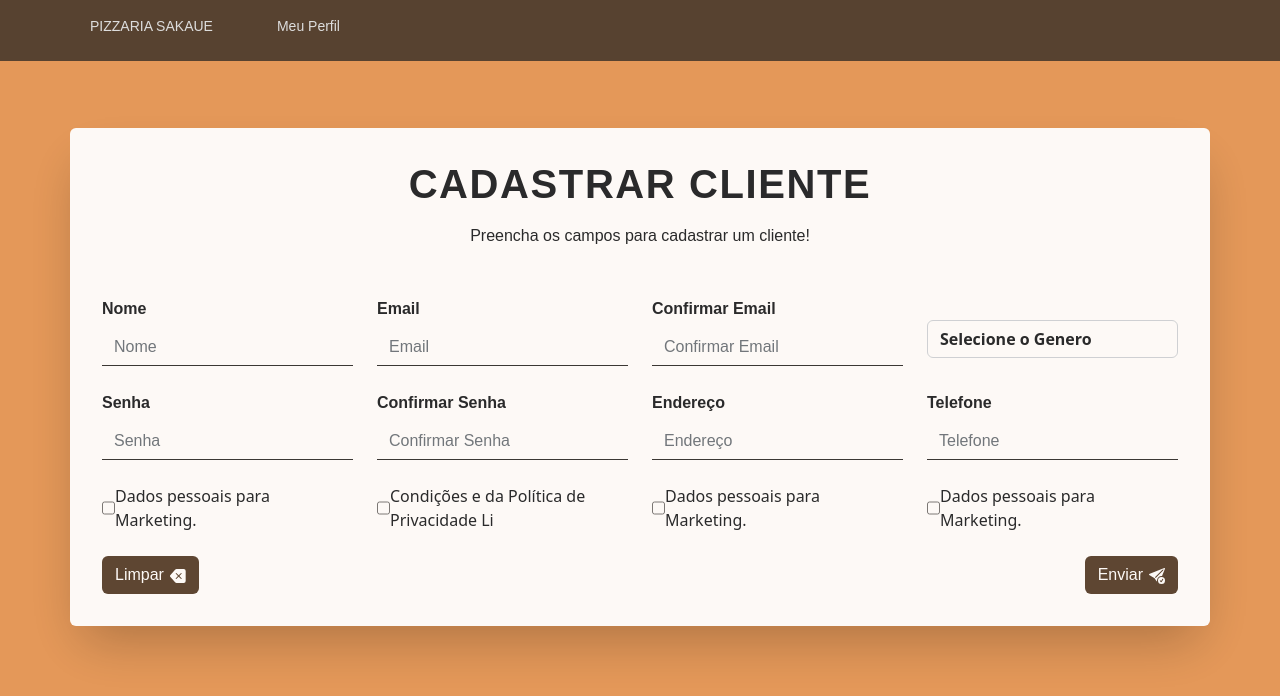
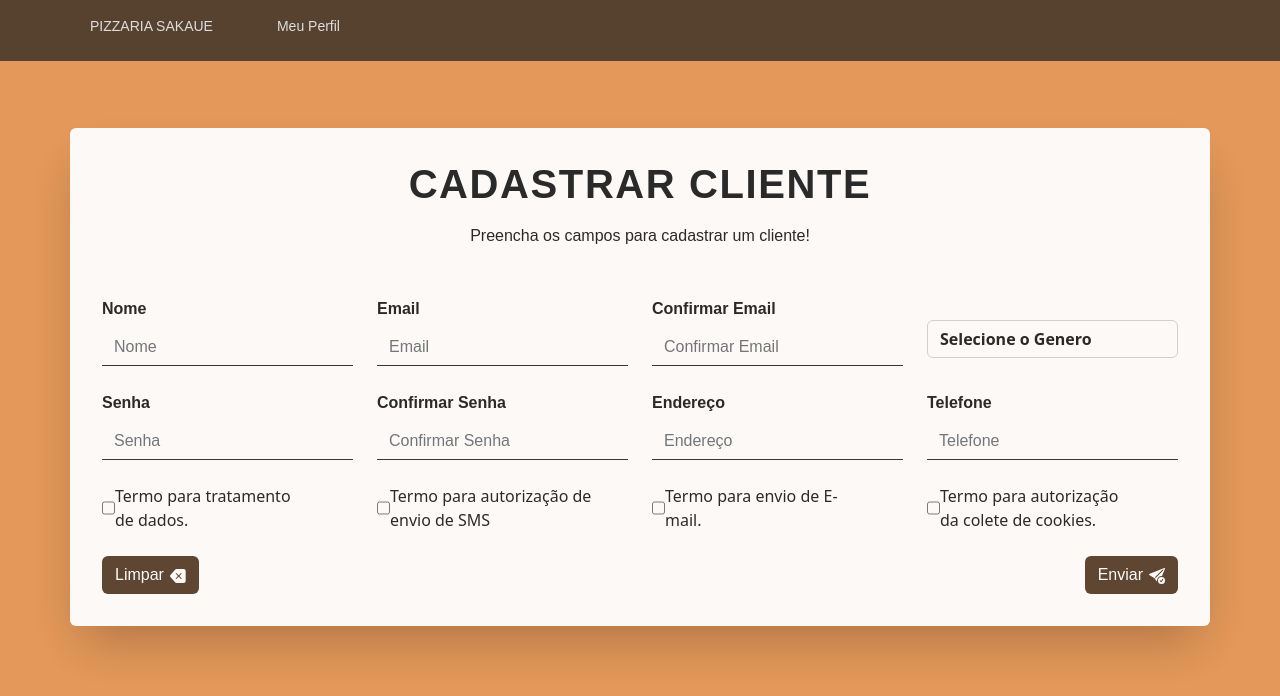
Before and after one commit to diiegobsilva/SegurancaInformacao, a React (Create React App) app in the folder front/: page /cadastro in a window 1280 px wide. Shown: the top 696 px of the page. Built offline with nearby package versions, Linux system fonts and the light colour scheme; a web font is replaced by a local one.

Commit message:
Implementação de termos de uso

```diff
--- a/front/src/controllers/index.ts
+++ b/front/src/controllers/index.ts
@@ -1,6 +1,5 @@
 import { avisoConcluido } from './avisoConcluido';
 import { avisoErro } from './avisoErro';
 import registrationSchema from './validateBook';
-import { TermoMarketing } from './termos';
 
-export { registrationSchema, avisoErro, avisoConcluido, TermoMarketing }
+export { registrationSchema, avisoErro, avisoConcluido }
--- a/front/src/controllers/termos.ts
+++ b/front/src/controllers/termos.ts
@@ -1,11 +1,21 @@
 import Swal from "sweetalert2";
 
-function TermoMarketing() {
-    Swal.fire('Aceito o tratamento dos meus dados pessoais para finalidades de marketing direto (email, SMS, etc.) relacionados com estudos de mercado, oportunidades de compra e promoções em curso.')
-  }
+function TermoDados() {
+  Swal.fire('Ao se cadastrar, você declara o seu CONSENTIMENTO para coletarmos, tratarmos e armazenarmos dados sobre você quando julgarmos adequados à prestação de nossos serviços, tais como: nome, endereço, gênero, e-mail, telefone e cookies.')
+}
 
-function TermoCondicoesPrivacidade() {
-    Swal.fire('Aceitação dos Termos e Condições e da Política de Privacidade Li e aceito os Termos e Condições de utilização, venda e a Política de Privacidade. Caso a sua encomenda seja para levantamento na loja, o seu Nome e Apelido constarão no ecrã existente no interior do restaurante em conjunto com a indicação do tempo de espera.')
+function TermoSms() {
+  Swal.fire('Ao se cadastrar, você declara o seu CONSENTIMENTO para que utilizemos o seu telefone para fins de marketing, pelo qual ocorrerão as comunicações de envio de SMS contendo promoções e ações de marketing da pizzaria.')
 
-  }
-export {TermoMarketing, TermoCondicoesPrivacidade}
+}
+
+function TermoEmail() {
+  Swal.fire('Ao se cadastrar, você declara o seu CONSENTIMENTO para que utilizemos o seu e-mail para fins de marketing, pelo qual ocorrerão as comunicações de envio de E-mail contendo promoções e ações de marketing da pizzaria.')
+
+}
+
+function TermoCookies() {
+  Swal.fire('Ao se cadastrar, você declara o seu CONSENTIMENTO para que possamos registrar dados de sua visita à plataforma através de cookies e outras tecnologias de rastreamento incluindo seu endereço IP e nome de domínio, a versão do seu navegador e do seu sistema operacional, dados de tráfego online, dados de localização, logs da web e outros dados de navegação. ')
+
+}
+export { TermoDados, TermoSms, TermoEmail, TermoCookies }
--- a/front/src/pages/Cadastro.tsx
+++ b/front/src/pages/Cadastro.tsx
@@ -2,13 +2,13 @@ import { useEffect } from "react";
 import { useFormik } from "formik";
 import "../App.css";
 import axios from "axios";
-import { TermoMarketing, avisoConcluido, avisoErro, registrationSchema } from "../controllers";
+import { avisoConcluido, avisoErro, registrationSchema } from "../controllers";
 import { URI } from "../enumerations/uri";
 import React from "react";
 import { initialValues } from "../types";
 import clsx from "clsx";
 import Swal from 'sweetalert2';
-import { TermoCondicoesPrivacidade } from "../controllers/termos";
+import { TermoDados, TermoSms, TermoEmail, TermoCookies } from "../controllers/termos";
 
 
 
@@ -302,8 +302,8 @@ function Cadastro() {
                 }
               )}
             />
-            <label style={{ marginRight: 58 }} onClick={TermoMarketing}>
-              Dados pessoais para Marketing.
+            <label style={{ marginRight: 58 }} onClick={TermoDados}>
+              Termo para tratamento de dados.
             </label>
             {formik.touched.termo_dados && formik.errors.termo_dados && (
               <div className="fv-plugins-message-container">
@@ -334,7 +334,7 @@ function Cadastro() {
                 }
               )}
             />
-            <label onClick={TermoCondicoesPrivacidade}>Condições e da Política de Privacidade Li</label>
+            <label onClick={TermoSms}>Termo para autorização de envio de SMS</label>
             {formik.touched.termo_sms && formik.errors.termo_sms && (
               <div className="fv-plugins-message-container">
                 <div className="fv-help-block">
@@ -364,7 +364,7 @@ function Cadastro() {
                 }
               )}
             />
-            <label style={{ marginRight: 50 }} onClick={TermoMarketing}>Dados pessoais para Marketing.</label>
+            <label style={{ marginRight: 50 }} onClick={TermoEmail}>Termo para envio de E-mail.</label>
             {formik.touched.termo_email && formik.errors.termo_email && (
               <div className="fv-plugins-message-container">
                 <div className="fv-help-block">
@@ -394,7 +394,7 @@ function Cadastro() {
                 }
               )}
             />
-            <label style={{ marginRight: 50 }} onClick={TermoCondicoesPrivacidade}>Dados pessoais para Marketing.</label>
+            <label style={{ marginRight: 50 }} onClick={TermoCookies}>Termo para autorização da colete de cookies.</label>
             {formik.touched.termo_cookies && formik.errors.termo_cookies && (
               <div className="fv-plugins-message-container">
                 <div className="fv-help-block">
```
